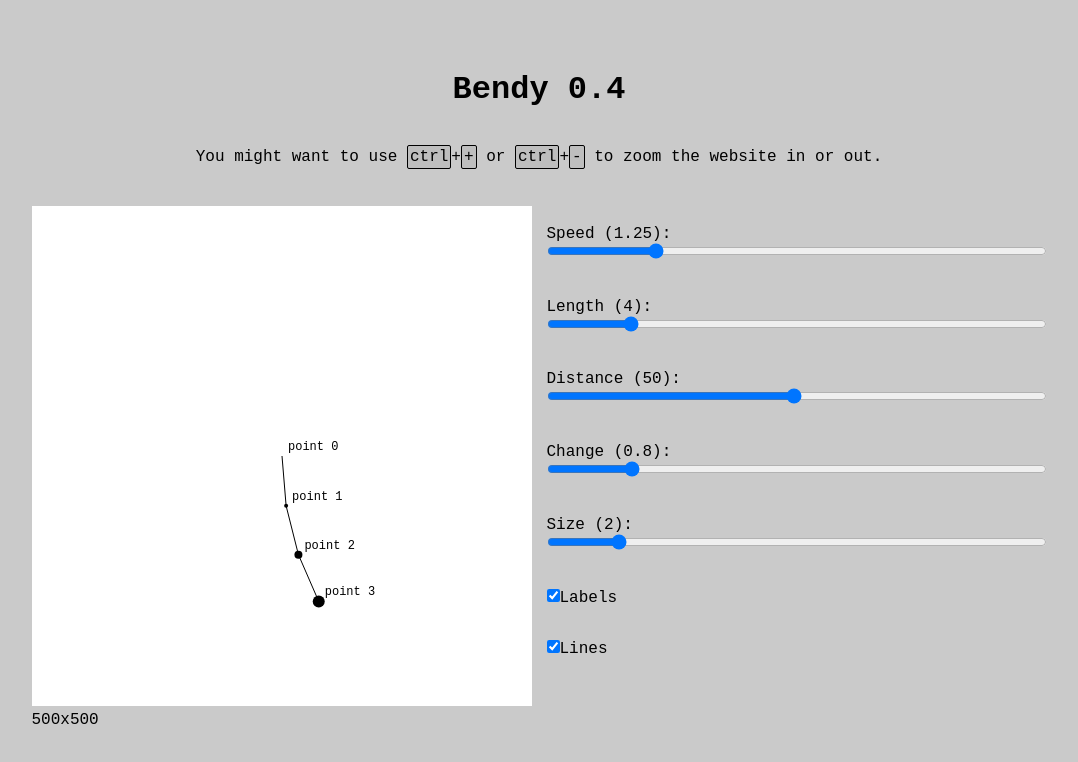
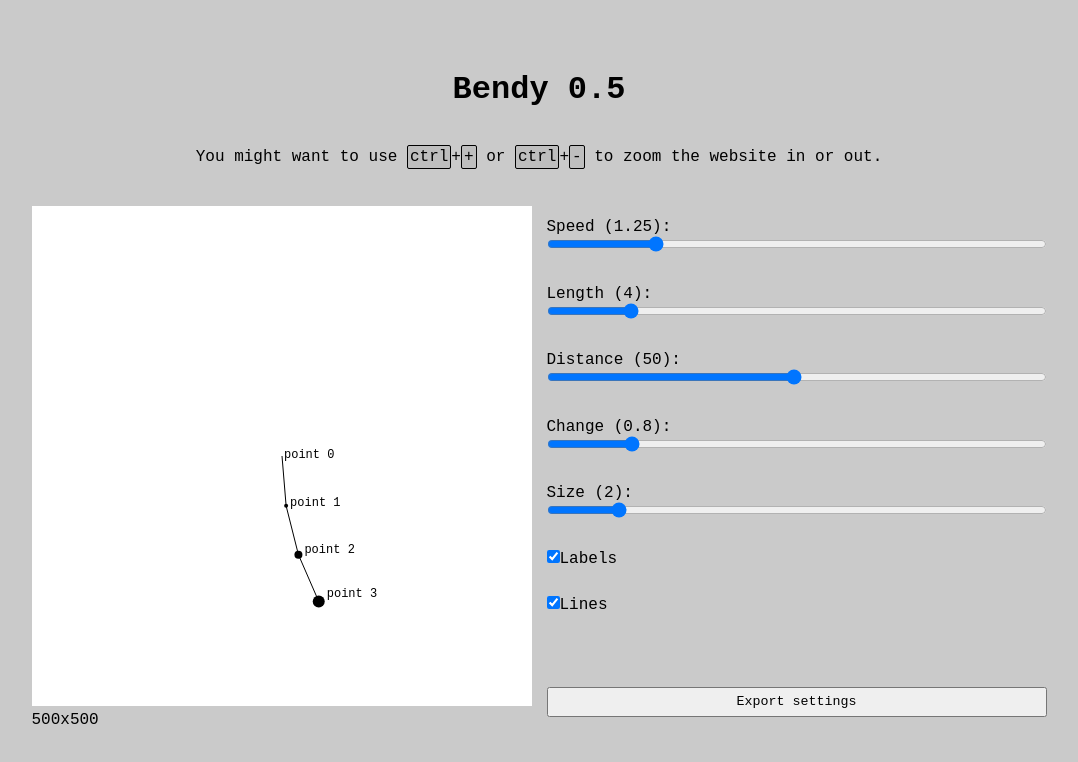
Before and after one commit to undefined06855/Bendy, a plain HTML site: page index.html in a window 1280 px wide. Shown: the whole page, without its empty margins (101-1179 px from the left). Drawn offline with Linux system fonts and the light colour scheme.

Commit message:
Added settings export
just copies it to clipboard

```diff
--- a/functions.js
+++ b/functions.js
@@ -1,5 +1,6 @@
 function toggleMax()
 {
+    hasSecret = true
     max++
     if (max % 2 == 0)
     {
@@ -42,7 +43,7 @@ class Point {
         if (list)
         {
             ctx.font = "12px monospace"
-            ctx.fillText(this.l, nx+6, ny-6)
+            ctx.fillText(this.l, nx+this.radius+labelOffset, ny-this.radius+labelOffset)
         }
         ctx.arc(nx, ny, this.radius, 0, 2 * Math.PI, false);
         ctx.fill();
--- a/index.html
+++ b/index.html
@@ -47,6 +47,11 @@
                 width: 500px;
             }
 
+            button {
+                width: 100%;
+                height: 30px;
+            }
+
             .row {
                 display: flex;
                 flex-direction: row;
@@ -71,7 +76,7 @@
 
     <body>
         <div id="wrapper" class="column">
-            <h1>Bendy 0.4</h1>
+            <h1>Bendy 0.5</h1>
             <p>
                 You might want to use <kbd>ctrl</kbd>+<kbd>+</kbd> or <kbd>ctrl</kbd>+<kbd>-</kbd> to zoom the website in or out.
             </p>
@@ -86,12 +91,14 @@
                     <span><label for="scale2" id="scaleLabel2">Length (4): </label><br/><input type="range" max="20" min="1" step="1" value="4" id="scale2" /></span>
                     <span><label for="scale4" id="scaleLabel4">Distance (50): </label><br/><input type="range" max="100" min="1" step="1" value="50" id="scale4" /></span>
                     <span><label for="scale3" id="scaleLabel3">Change (0.8): </label><br/><input type="range" max="5" min="0" step=".1" value=".8" id="scale3" /></span>
-                    <span><label for="scale5" id="scaleLabel5">Size (2): </label><br/><input type="range" max="15" min="0" step=".5" value="2" id="scale5" /></span>
+                    <span><label for="scale5" id="scaleLabel5">Size (2): </label><br/><input type="range" max="15" min="0" step=".1" value="2" id="scale5" /></span>
 
                     <span><input type="checkbox" id="labelCh" onchange="label = !label" checked /><label for="labelCh">Labels</label></span>
                     <span><input type="checkbox" id="linesCh" onchange="lines = !lines" checked /><label for="linesCh">Lines</label></span>
 
                     <span style="scale: 0;" class="secret" id="secretBox"><input type="checkbox" id="largerCh" onchange="toggleMax()" /><label for="largerCh">Increase Maximums</label></span>
+
+                    <button onclick="exportSettings()">Export settings</button>
                 </div>
             </div>
         </div>
--- a/main.js
+++ b/main.js
@@ -8,7 +8,7 @@ const canvas = document.querySelector("canvas")
 
     , maxes = [
         [5, 20, 100, 5, 15],
-        [10, 100, 500, 30, 30],
+        [10, 500, 500, 30, 30],
     ]
 
 
@@ -18,6 +18,10 @@ var speed = 1.25
   , dist = 50
   , size = 2
 
+  , hasSecret = false
+
+
+  , labelOffset = 2
   , max = 0
 
   , pl = []
@@ -31,6 +35,18 @@ canvas.addEventListener("click", () => {
     document.getElementById("secretBox").style.scale = "1"
 })
 
+function exportSettings()
+{
+    const copy = `Speed: ${speed},\nLength: ${length-1},\nDistance: ${dist},\nChange: ${change},\nSize: ${size}${(()=>{var p="";if(!label){p+="\n\nWithout labels";if(!lines)p+=" and lines"}else if(!lines)p+="\n\nWithout lines";return p})()}${hasSecret?"\n\nYou may need to find a secret to be able to do these settings...":""}\n\nhttps://undefined06855.github.io/Bendy`
+
+    navigator.clipboard.writeText(copy)
+    console.log(copy)
+
+    document.querySelector("button").innerText = "Copied to clipboard!"
+    setTimeout(() => {
+        document.querySelector("button").innerText = "Export settings"
+    }, 2000)
+}
 
 // frame
 function dp()
@@ -54,7 +70,6 @@ function dp()
     requestAnimationFrame(dp)
 }
 
-
 document.getElementById("scale").addEventListener("input", () => {
     speed = Number(document.getElementById("scale").value)
     document.getElementById('scaleLabel').innerText = `Speed (${document.getElementById("scale").value}): `
@@ -65,14 +80,14 @@ document.getElementById("scale2").addEventListener("input", () => {
     document.getElementById('scaleLabel2').innerText = `Length (${document.getElementById("scale2").value}): `
 })
 
+document.getElementById("scale4").addEventListener("input", () => {
+    dist = Number(document.getElementById("scale4").value)
+    document.getElementById('scaleLabel4').innerText = `Distance (${document.getElementById("scale4").value}): `
+})
+
 document.getElementById("scale3").addEventListener("input", () => {
     change = Number(document.getElementById("scale3").value)
     document.getElementById('scaleLabel3').innerText = `Change (${document.getElementById("scale3").value}): `
-})
-
-document.getElementById("scale4").addEventListener("input", () => {
-    dist = Number(document.getElementById("scale4").value)
-    document.getElementById('scaleLabel4').innerText = `Distance (${document.getElementById("scale4").value}): `
 })
 
 document.getElementById("scale5").addEventListener("input", () => {
```
